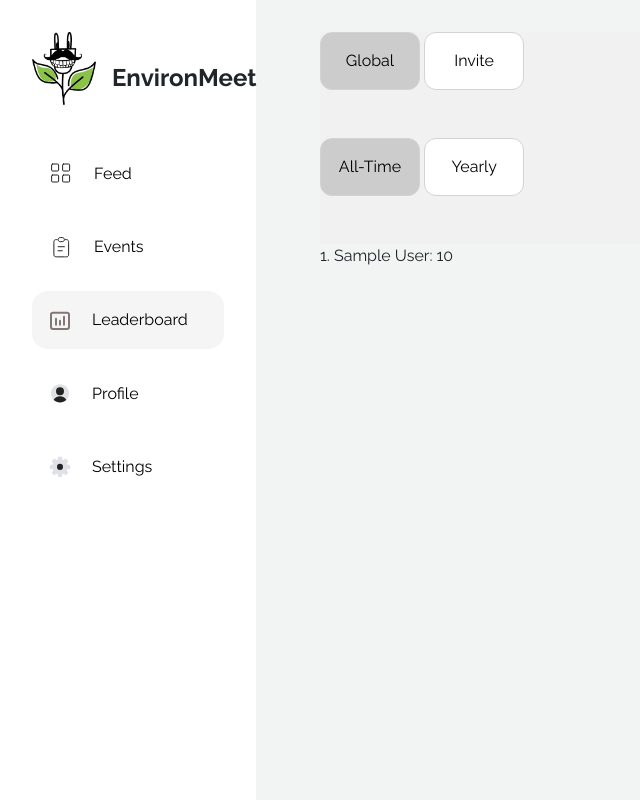
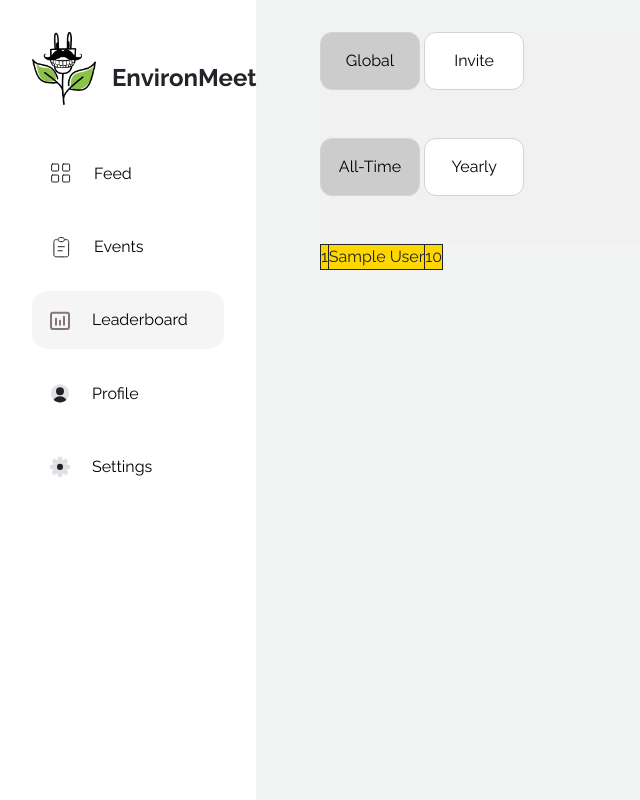
Before and after one commit to RohanSenthil/EnvironMeet, a Flask app: page /leaderboard in a window 1280 px wide. Shown: the whole page, without its empty margins (0-640 px from the left). Run offline with Flask 3, Linux system fonts and the light colour scheme; tables that the repository leaves empty hold one stand-in row (values such as "Sample post").

Commit message:
alltime leaderboard done no css

```diff
--- a/app/static/styles/leaderboard.css
+++ b/app/static/styles/leaderboard.css
@@ -1,5 +1,21 @@
 *:focus {
     outline: none;
+}
+
+table, th, td {
+  border: 1px solid;
+}
+
+.leaderboardfirst {
+  background-color: gold;
+}
+
+.leaderboardsecond{
+  background-color: silver;
+}
+
+.leaderboardthird{
+  background-color: #CD7F32;
 }
 
 .content {
--- a/app/templates/leaderboard.html
+++ b/app/templates/leaderboard.html
@@ -21,13 +21,38 @@
         </div>
 
         <div id="AllTime" class="globalcontent">
-            {% for member in members %}
-            <table>
+            <table class="alltimeleaderboard">
+                <tbody>
+                    {% for member in members %}
+                    {% if loop.index == 1 %}
+                    <tr class="leaderboardfirst">
+                        <td>{{ loop.index }}</td>
+                        <td>{{ member.name }}</td>
+                        <td>{{ member.points }}</td>
+                    </tr>
+                    {% elif loop.index == 2 %}
+                    <tr class="leaderboardsecond">
+                        <td>{{ loop.index }}</td>
+                        <td>{{ member.name }}</td>
+                        <td>{{ member.points }}</td>
+                    </tr>
+                    {% elif loop.index == 3 %}
+                    <tr class="leaderboardthird">
+                        <td>{{ loop.index }}</td>
+                        <td>{{ member.name }}</td>
+                        <td>{{ member.points }}</td>
+                    </tr>
+                    {% else %}
                     <tr>
-                        <td>{{loop.index}}. {{ member.name}}: {{member.points }}</td>
+                        <td>{{ loop.index }}</td>
+                        <td>{{ member.name }}</td>
+                        <td>{{ member.points }}</td>
                     </tr>
+                    {% endif %}
                     {% endfor %}
+                </tbody>
             </table>
+
 
 
         </div>
```
